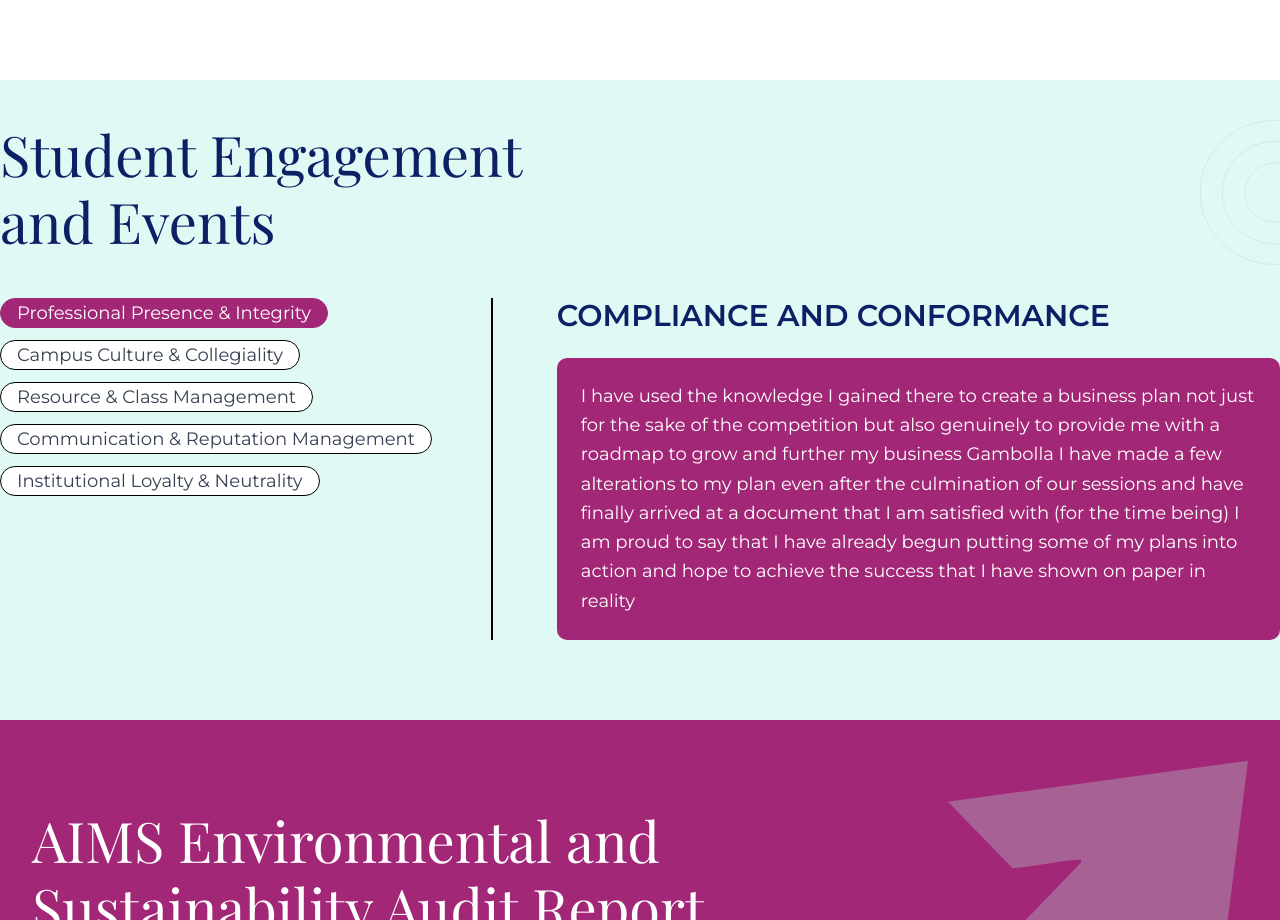
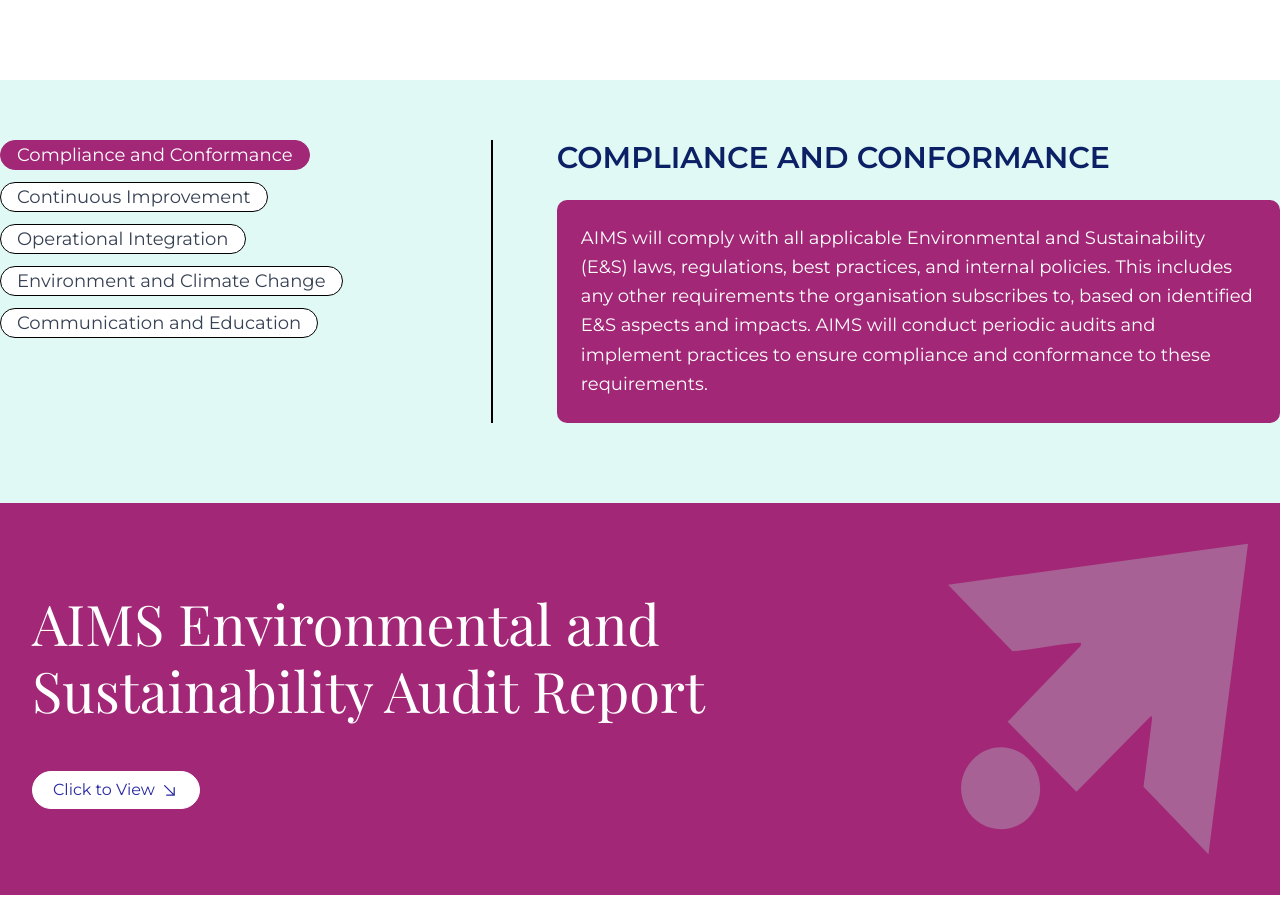
Before and after one commit to JPivista/aims, a Next.js app: page /environment-sustainability-policy-report in a window 1280 px wide. Shown: the part 2320-3240 px from the top of the page. Built offline with nearby package versions, Linux system fonts and the light colour scheme.

Commit message:
environment-sustainability-policy-report is updated

```diff
--- a/src/components/EnvironmentSustainabilityPolicyReport/EsprStudentEngagementEvents.js
+++ b/src/components/EnvironmentSustainabilityPolicyReport/EsprStudentEngagementEvents.js
@@ -9,32 +9,32 @@
     const participantsData = {
         'professional-presence-integrity': {
             name: "COMPLIANCE AND CONFORMANCE",
-            testimonial: "I have used the knowledge I gained there to create a business plan not just for the sake of the competition but also genuinely to provide me with a roadmap to grow and further my business Gambolla I have made a few alterations to my plan even after the culmination of our sessions and have finally arrived at a document that I am satisfied with (for the time being) I am proud to say that I have already begun putting some of my plans into action and hope to achieve the success that I have shown on paper in reality"
+            testimonial: "AIMS will comply with all applicable Environmental and Sustainability (E&S) laws, regulations, best practices, and internal policies. This includes any other requirements the organisation subscribes to, based on identified E&S aspects and impacts. AIMS will conduct periodic audits and implement practices to ensure compliance and conformance to these requirements."
         },
         'campus-culture-collegiality': {
             name: "CONTINUOUS IMPROVEMENT",
-            testimonial: "TAIMS wil establish achievable E&S goals, objectives and targets ni conjunction with the interests ofour students, infrastructure and other related entities andcontinualy improve our performance and wil report our progress as and when required. We aim to establish policies and controls that promote a positive E&S culture."
+            testimonial: "AIMS will establish achievable E&S goals, objectives and targets in conjunction with the interests of our students, infrastructure, and other related entities and continually improve our performance and will report our progress as and when required. We aim to establish policies and controls that promote a positive E&S culture."
         },
         'resource-class-management': {
-            name: "Resource & Class Management",
-            testimonial: "Through the mentorship and networking opportunities, I've expanded my digital marketing agency to serve clients across multiple cities. The program's focus on women entrepreneurship gave me the confidence to dream bigger."
+            name: "OPERATIONAL INTEGRATION",
+            testimonial: "AIMS will integrate E&S into operational decisions to proactively ensure that we consistently promote environmentally sustainable practices. Specifically, AIMS requires that an E&S evaluation be integrated into vital decision-making processes such as changes to infrastructure, student-related activities, etc. Processes and services that will reduce E&S risks, improve E&S performance of our operations, activities and interaction with the immediate external community will also be considered."
         },
         'communication-reputation-management': {
-            name: "Communication & Reputation Management",
-            testimonial: "The business knowledge and mentorship I received helped me establish a successful health and wellness center. The program's emphasis on practical implementation made all the difference."
+            name: "ENVIRONMENT AND CLIMATE CHANGE",
+            testimonial: "AIMS will minimise waste and emissions, reuse and recycle materials, promote renewable energy use, reduce greenhouse gas emissions, and conserve energy and water wherever feasible, to minimise our impact on the environment."
         },
         'institutional-loyalty-neutrality': {
-            name: "Institutional Loyalty & Neutrality",
-            testimonial: "As a tech entrepreneur, the program helped me understand both the business and social impact aspects of my venture. I've been able to secure funding and expand to multiple schools."
+            name: "COMMUNICATION AND EDUCATION",
+            testimonial: "AIMS E&S will communicate this policy to employees, customers, shareholders, suppliers, the community and other stakeholders. AIMS E&S Standards, Procedures and other resources enable us to implement this policy and share best practices throughout AIMS in order to promote continuous improvement and enhance E&S performance."
         },
     }
 
     const participants = [
-        { id: 'professional-presence-integrity', name: 'Professional Presence & Integrity' },
-        { id: 'campus-culture-collegiality', name: 'Campus Culture & Collegiality' },
-        { id: 'resource-class-management', name: 'Resource & Class Management' },
-        { id: 'communication-reputation-management', name: 'Communication & Reputation Management' },
-        { id: 'institutional-loyalty-neutrality', name: 'Institutional Loyalty & Neutrality' },
+        { id: 'professional-presence-integrity', name: 'Compliance and Conformance' },
+        { id: 'campus-culture-collegiality', name: 'Continuous Improvement' },
+        { id: 'resource-class-management', name: 'Operational Integration' },
+        { id: 'communication-reputation-management', name: 'Environment and Climate Change' },
+        { id: 'institutional-loyalty-neutrality', name: 'Communication and Education' },
     ]
 
     return (
@@ -50,18 +50,6 @@
                             height={80}
                             className="rotate-180"
                         />
-                    </div>
-                    <div className='container mx-auto'>
-                        <div className='flex flex-col lg:px-0 px-4 bg-transparent relative z-10'>
-                            {/* Header Section */}
-                            <div className='text-left'>
-                                <h3 className='text-[32px] lg:text-[56px] playfair-300 text-[#0C2165] mb-4'>
-                                    Student Engagement
-                                    <br className='hidden md:block' />
-                                    and Events
-                                </h3>
-                            </div>
-                        </div>
                     </div>
                 </div>
 
```
